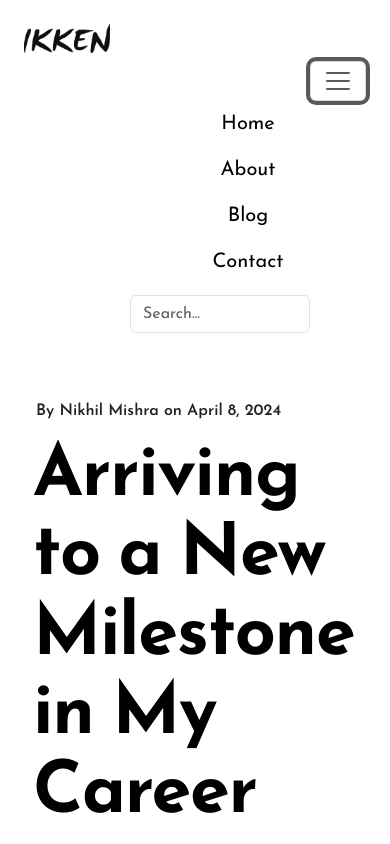
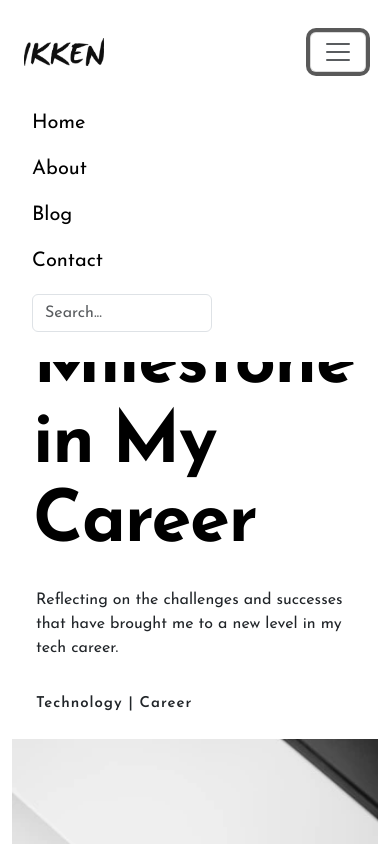
Before and after one commit to nikhil7476/ikken, a Next.js app: page / in a window 390 px wide. Both pictures are taken after a click on the button 338 px from the left and 81 px from the top of the page. Shown: the top 844 px of the page. Built offline with nearby package versions, Linux system fonts and the light colour scheme.

Commit message:
modified:   src/components/Header.js 	modified:   src/styles/Header.module.css 	modified:   src/styles/globals.css

```diff
--- a/src/components/Header.js
+++ b/src/components/Header.js
@@ -57,7 +57,7 @@ const Header = () => {
       <div className={styles.hdr}>
         <Container className="pt-4 pb-4">
           <Row className={styles.hdrRow}>
-            <Col xl={6} lg={6} md={12} sm={12} xs={12}>
+            <Col>
               <Link href="/" title="Ikken">
                 <Image
                   src="/ikken-logo.webp"
@@ -65,23 +65,20 @@ const Header = () => {
                   title="Ikken"
                   width={975}
                   height={334}
-                  style={{ width: "25%", height: "auto" }}
+                  className={styles.logo}
                 />
               </Link>
             </Col>
-            <Col
-              xl={6}
-              lg={6}
-              md={12}
-              sm={12}
-              xs={12}
-              className={styles.hdrNav}
-            >
-              <Navbar expand="lg" className="justify-content-end">
+            <Col className={styles.hdrNav}>
+              <Navbar
+                expand="lg"
+                className="justify-content-end"
+                style={{ position: "inherit" }}
+              >
                 <Navbar.Toggle aria-controls="basic-navbar-nav" />
                 <Navbar.Collapse
                   id="basic-navbar-nav"
-                  className="justify-content-end"
+                  className="justify-content-end hdrCollapse"
                 >
                   <Nav className={styles.hdrLnk}>
                     <Nav.Item>
--- a/src/styles/Header.module.css
+++ b/src/styles/Header.module.css
@@ -1,3 +1,8 @@
+.logo {
+  width: 25%;
+  height: auto;
+}
+
 .hdr {
   background: #fff;
 }
@@ -6,12 +11,14 @@
   display: flex;
   align-items: center;
   justify-content: space-between;
+  position: relative;
 }
 
 .hdrNav {
   display: flex;
   justify-content: flex-end;
   align-items: center;
+  width: 100%;
 }
 
 .hdrLnk .nav-link {
@@ -86,6 +93,10 @@
 
 /* 📱 Responsive Styles */
 @media (max-width: 768px) {
+  .logo {
+    width: 50%;
+  }
+
   .searchInputWrapper {
     width: 180px;
   }
--- a/src/styles/globals.css
+++ b/src/styles/globals.css
@@ -139,6 +139,8 @@ h1, h2, h3, h4, h5, h6 {
 /*Media Query*/
 
 @media only screen and (max-width: 770px) {
+
+
   .nav-link:hover {
     background-size: 20% 10% !important;
   }
@@ -146,4 +148,20 @@ h1, h2, h3, h4, h5, h6 {
   .header-description, .footer-description {
     display: none;
   }
+
+  .hdrCollapse {
+    position: absolute;
+    top: 100%;
+    left: 0px;
+    width: 100%;
+    background: rgb(255, 255, 255);
+    z-index: 1;
+    padding: 20px;
+  }
+
+  .hdrCollapse .nav-link {
+    text-align: left;
+  }
+
+
 }
```
